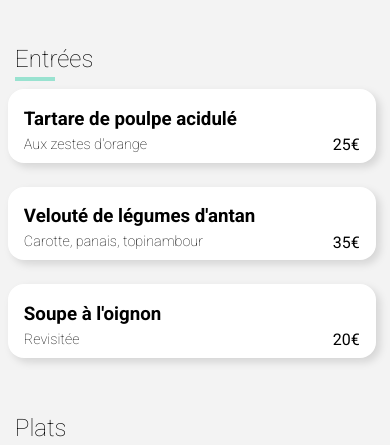
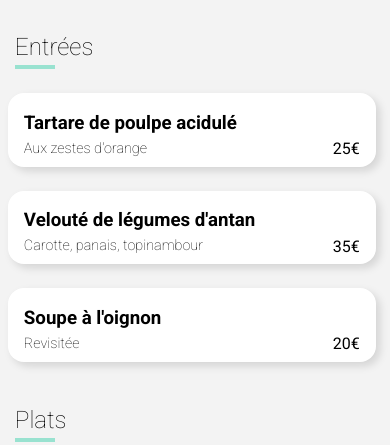
Before and after one commit to JordBSN/JordanBastin_3_05042021, a website: page a_la_francaise.html in a window 390 px wide. Shown: the part 371-816 px from the top of the page. Drawn offline with Linux system fonts and the light colour scheme; a web font is replaced by a local one.

```diff
--- a/scss/_base.scss
+++ b/scss/_base.scss
@@ -41,5 +41,3 @@
   text-decoration: none;
   color: black;
 }
-
-// -------- loading -----------
--- a/scss/pages/_style-restaurants.scss
+++ b/scss/pages/_style-restaurants.scss
@@ -117,9 +117,10 @@
   }
 
   @include for-phone {
-    margin: 2rem 0 1rem 1rem;
+    margin-bottom: 2rem;
     top: 0;
-    left: 1rem;
+    left: 2rem;
+    width: 50%;
   }
 }
 
@@ -264,8 +265,6 @@
 .restaurent__main-course {
   @include animItemApproach(1.5s);
 
-  @include for-big-tablet {
-  }
   @include for-phone {
     margin-left: 0;
   }
```
Also changed, not shown: css/style.css, 1 other file.
